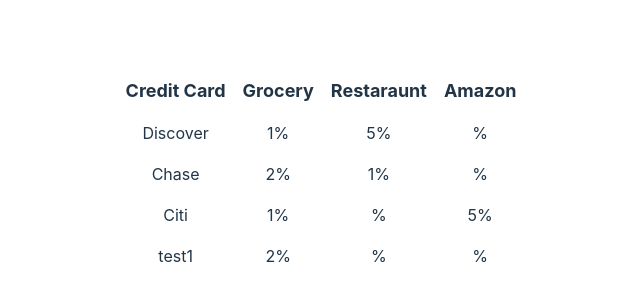
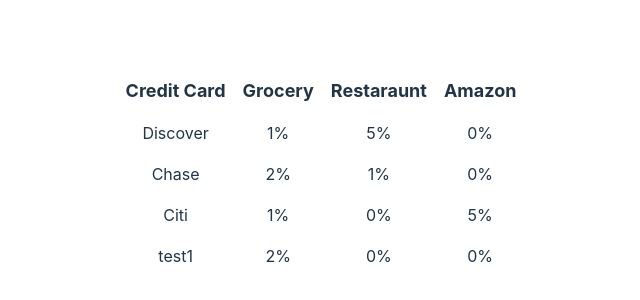
Before and after one commit to daanibhaya/CardBenefitsTracker, a React (Vite) app in the folder frontend/: page / in a window 1280 px wide. Shown: the part 228-528 px from the top of the page, without its empty margins (319-959 px from the left). Built offline with nearby package versions, Linux system fonts and the light colour scheme.

Commit message:
Fixed test data.

```diff
--- a/frontend/src/App.jsx
+++ b/frontend/src/App.jsx
@@ -4,10 +4,10 @@
 
 export const App = () => {
   const [cards, setCards] = useState([
-    { name: 'Discover', grocery: 1, restaraunt: 5,  },
-    { name: 'Chase', grocery: 2, restaraunt: 1 },
-    { name: 'Citi', grocery: 1, amazon: 5 },
-    { name: 'test1', grocery: 2 }
+    { name: 'Discover', grocery: 1, restaraunt: 5, amazon: 0 },
+    { name: 'Chase', grocery: 2, restaraunt: 1, amazon: 0 },
+    { name: 'Citi', grocery: 1, restaraunt: 0, amazon: 5 },
+    { name: 'test1', grocery: 2, restaraunt: 0, amazon: 0 }
   ]);
 
   return (
```
